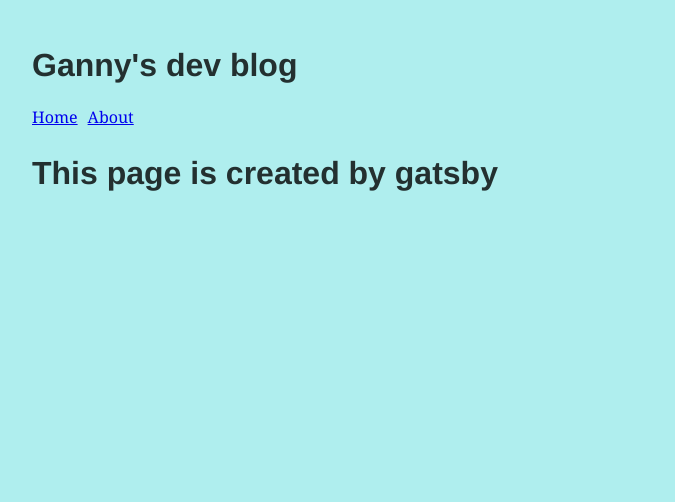
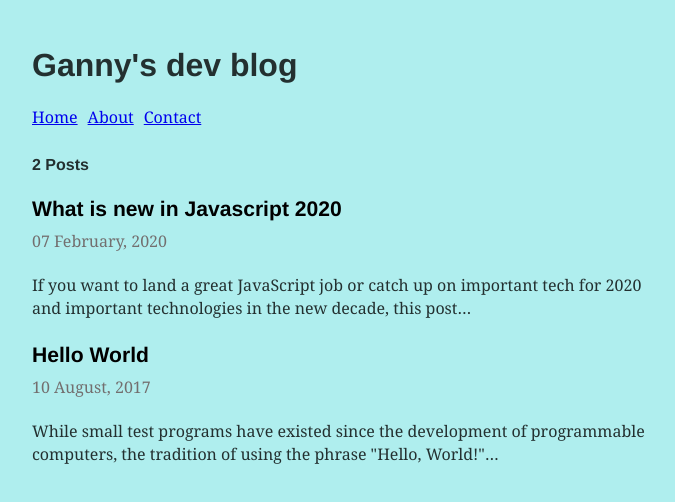
Before and after one commit to ganny26/my-gatsby-blog, a Gatsby site: page / in a window 1280 px wide. Shown: the whole page, without its empty margins (299-974 px from the left). Built offline with nearby package versions, Linux system fonts and the light colour scheme; Gatsby itself is replaced by a stand-in of ours; some packages are replaced by stand-ins of ours.

Commit message:
Template changes

```diff
--- a/src/components/container.js
+++ b/src/components/container.js
@@ -1,24 +1,24 @@
-import React from 'react'
-import Header from '../components/header'
-import Styles from '../styles/container.module.css'
-import { useStaticQuery, graphql } from 'gatsby'
+import React from "react"
+import Header from "../components/header"
+import Styles from "../styles/container.module.css"
+import { useStaticQuery, graphql } from "gatsby"
 const Container = ({ children }) => {
   const data = useStaticQuery(
     graphql`
-    query {
-      site {
-        siteMetadata {
-          title
+      query {
+        site {
+          siteMetadata {
+            title
+          }
         }
       }
-    }
     `
   )
 
   return (
     <div className={Styles.container}>
       <nav>
-        <h1>   {data.site.siteMetadata.title}</h1>
+        <h1> {data.site.siteMetadata.title}</h1>
         <Header />
       </nav>
       {children}
@@ -26,5 +26,4 @@ const Container = ({ children }) => {
   )
 }
 
-
-export default Container;
+export default Container
--- a/src/components/header.js
+++ b/src/components/header.js
@@ -7,6 +7,7 @@ export default () => {
     <ul className={Styles.navigation}>
       <li><Link to="/">Home</Link></li>
       <li><Link to="/about">About</Link></li>
+      <li><Link to="/contact">Contact</Link></li>
     </ul>
   )
 }
--- a/src/pages/index.js
+++ b/src/pages/index.js
@@ -1,8 +1,49 @@
 import React from "react"
 import Container from "../components/container"
+import { graphql, Link } from "gatsby"
+import { rhythm } from "../utils/typography"
+import Styles from "../styles/index.module.css"
+export default ({ data }) => {
+  console.log("data", data)
+  return <Container>
+    <h4>{data.allMarkdownRemark.totalCount} Posts</h4>
+    {data.allMarkdownRemark.edges.map(({ node }) => (
+      <div key={node.id}>
+        <Link
+          className={Styles.titlelink}
+          to={node.fields.slug}
 
-export default () => <>
-  <Container>
-    <h1>This page is created by gatsby</h1>
+        >
+          <h3 className={Styles.titlespace}>
+            {node.frontmatter.title}{" "}
+
+          </h3>
+        </Link>
+        <span className={Styles.titlecolor}>
+          {node.frontmatter.date}
+        </span>
+        <p>{node.excerpt}</p>
+      </div>
+    ))}
   </Container>
-</>
+}
+export const query = graphql`
+  query {
+    allMarkdownRemark(sort: { fields: [frontmatter___date], order: DESC }) {
+      totalCount
+      edges {
+        node {
+          id
+          frontmatter {
+            title
+            date(formatString: "DD MMMM, YYYY")
+          }
+          fields {
+            slug
+          }
+          excerpt
+        }
+      }
+    }
+  }
+`
--- /dev/null
+++ b/src/styles/index.module.css
@@ -0,0 +1,21 @@
+.titlespace {
+  margin-bottom: 10px;
+}
+.titlecolor {
+  margin-bottom: 20px;
+  display: block;
+  color: #736f6f;
+}
+
+.titlelink{
+  text-decoration: none;
+  color: black;
+}
+
+.titlelink:hover{
+  text-decoration: underline;
+}
+
+a:hover{
+  color: black;
+}
```
Also changed, not shown: src/pages/404.js (added, +8 -0 lines), src/pages/contact.js (added, +14 -0 lines), src/pages/contact.md (deleted, +0 -10 lines), src/styles/header.module.css (+5 -6 lines), src/templates/blog-post.js (added, +23 -0 lines), src/pages/blog.js (added), src/pages/projects.js (added).
